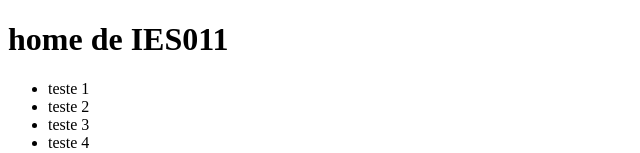
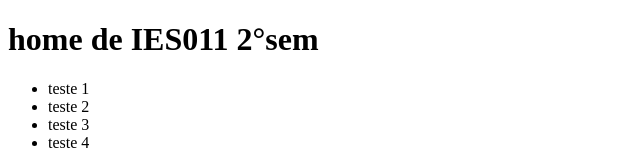
Before and after one commit to damata09/primeiro-repositorio, a plain HTML site: page index.html in a window 1280 px wide. Shown: the top 153 px of the page, without its empty margins (0-640 px from the left). Drawn offline with Linux system fonts and the light colour scheme.

Commit message:
Update index.html

```diff
--- a/index.html
+++ b/index.html
@@ -6,7 +6,7 @@
     <title>Document</title>
 </head>
 <body>
-    <h1>home de IES011</h1>
+    <h1>home de IES011 2°sem</h1>
 <ul>
     <li>teste 1</li>
     <li>teste 2</li>
```
